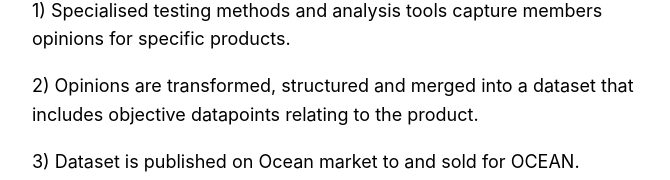
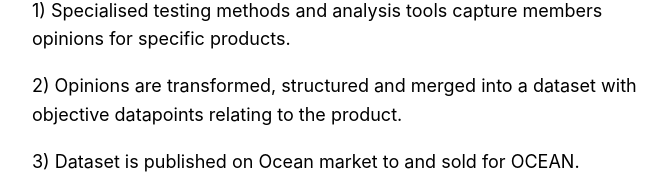
Before and after one commit to rd123myb/UserDAO, a Next.js app: page /posts/blog in a window 1280 px wide. Shown: the part 570-750 px from the top of the page, without its empty margins (302-972 px from the left). Built offline with nearby package versions, Linux system fonts and the light colour scheme.

Commit message:
spelling

```diff
--- a/pages/posts/blog.js
+++ b/pages/posts/blog.js
@@ -22,7 +22,7 @@
     <p>
         1) Specialised testing methods and analysis tools capture members opinions for specific products.
         </p><p>
-        2) Opinions are transformed, structured and merged into a dataset that includes objective datapoints relating to the product.
+        2) Opinions are transformed, structured and merged into a dataset with objective datapoints relating to the product.
         </p><p>
         3) Dataset is published on Ocean market to and sold for OCEAN.
         </p><p>
```
